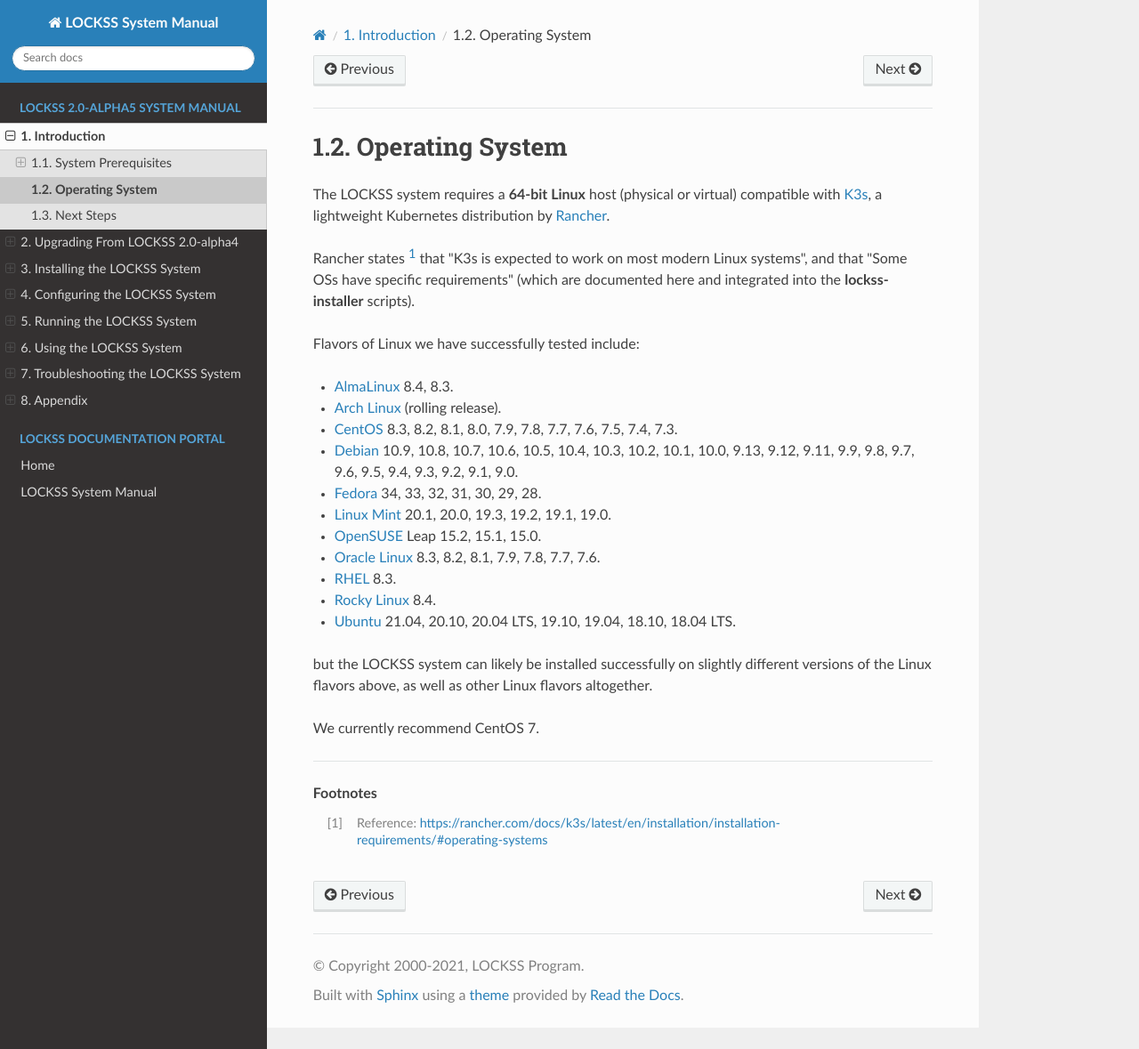
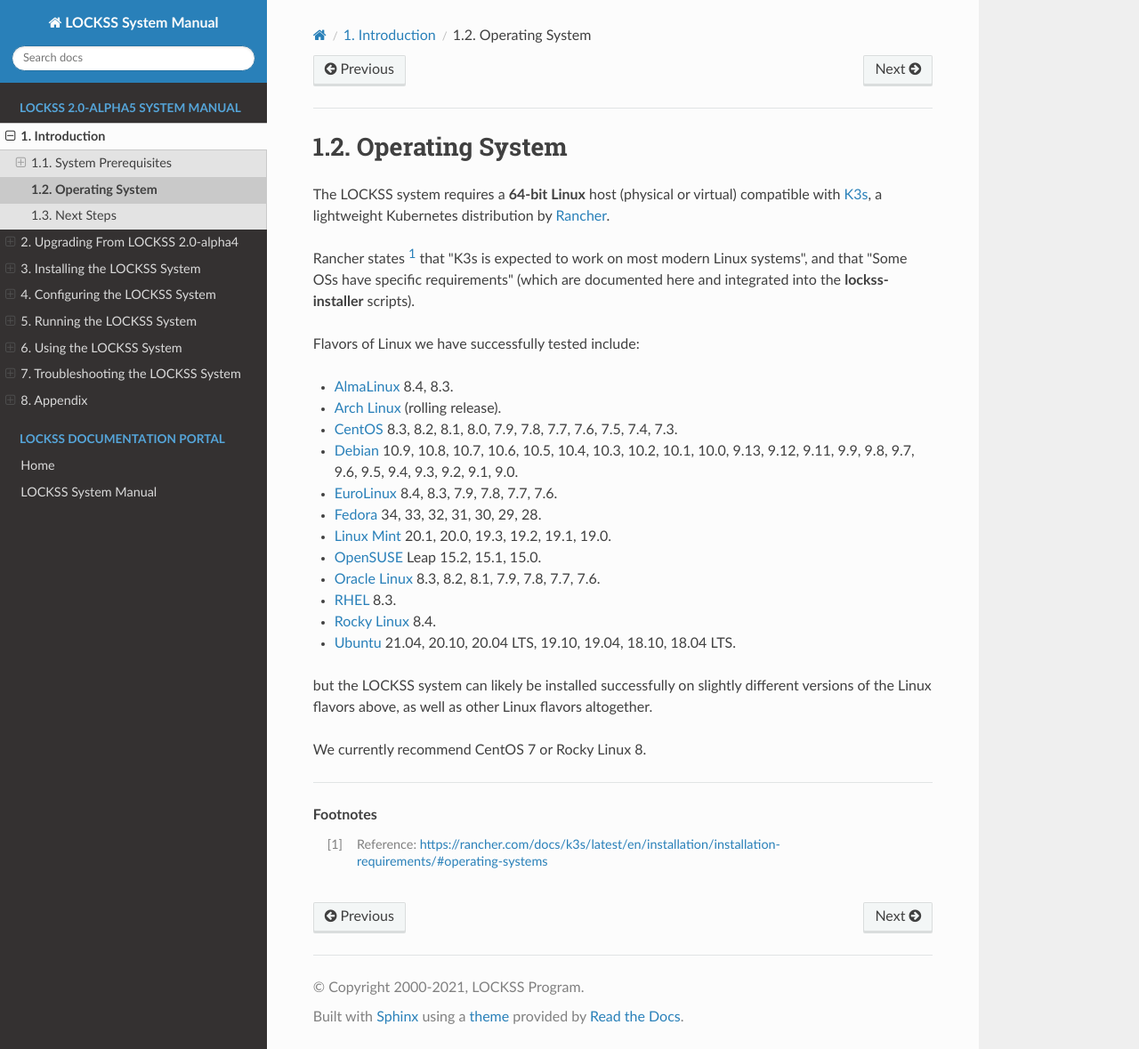
Before and after one commit to lockss/lockss-rtd-manual, a Sphinx documentation site: the page built from docs/introduction/os.rst, in a window 1280 px wide and 1179 px high. Shown: the whole window at 89% size. Built offline with Sphinx 7.4.7 and the Read the Docs theme 2.0.0, drawn with Linux system fonts in a browser that asks for light colours.

Commit message:
Add EuroLinux.

```diff
--- a/docs/appendix/curl.rst
+++ b/docs/appendix/curl.rst
@@ -31,6 +31,10 @@ Select your operating system below and follow the instructions as root [#fnroot]
    .. group-tab:: Debian
 
       .. include:: curl-apt.rst
+
+   .. group-tab:: EuroLinux
+
+      .. include:: curl-dnf.rst
 
    .. group-tab:: Fedora
 
--- a/docs/appendix/os-updates.rst
+++ b/docs/appendix/os-updates.rst
@@ -39,6 +39,10 @@ If you wish to update software packages manually, select your operating system b
    .. group-tab:: Debian
 
       .. include:: os-updates-apt.rst
+
+   .. group-tab:: EuroLinux
+
+      .. include:: os-updates-dnf.rst
 
    .. group-tab:: Fedora
 
--- a/docs/appendix/wget.rst
+++ b/docs/appendix/wget.rst
@@ -31,6 +31,10 @@ Select your operating system below and follow the instructions as root [#fnroot]
    .. group-tab:: Debian
 
       .. include:: wget-apt.rst
+
+   .. group-tab:: EuroLinux
+
+      .. include:: wget-dnf.rst
 
    .. group-tab:: Fedora
 
--- a/docs/introduction/os.rst
+++ b/docs/introduction/os.rst
@@ -16,6 +16,8 @@ Flavors of Linux we have successfully tested include:
 
 *  `Debian <https://www.debian.org/>`_ 10.9, 10.8, 10.7, 10.6, 10.5, 10.4, 10.3, 10.2, 10.1, 10.0, 9.13, 9.12, 9.11, 9.9, 9.8, 9.7, 9.6, 9.5, 9.4, 9.3, 9.2, 9.1, 9.0.
 
+*  `EuroLinux <https://en.euro-linux.com/>`_ 8.4, 8.3, 7.9, 7.8, 7.7, 7.6.
+
 *  `Fedora <https://getfedora.org/>`_ 34, 33, 32, 31, 30, 29, 28.
 
 *  `Linux Mint <https://linuxmint.com/>`_ 20.1, 20.0, 19.3, 19.2, 19.1, 19.0.
@@ -32,7 +34,7 @@ Flavors of Linux we have successfully tested include:
 
 but the LOCKSS system can likely be installed successfully on slightly different versions of the Linux flavors above, as well as other Linux flavors altogether.
 
-We currently recommend CentOS 7.
+We currently recommend CentOS 7 or Rocky Linux 8.
 
 ----
 
```
